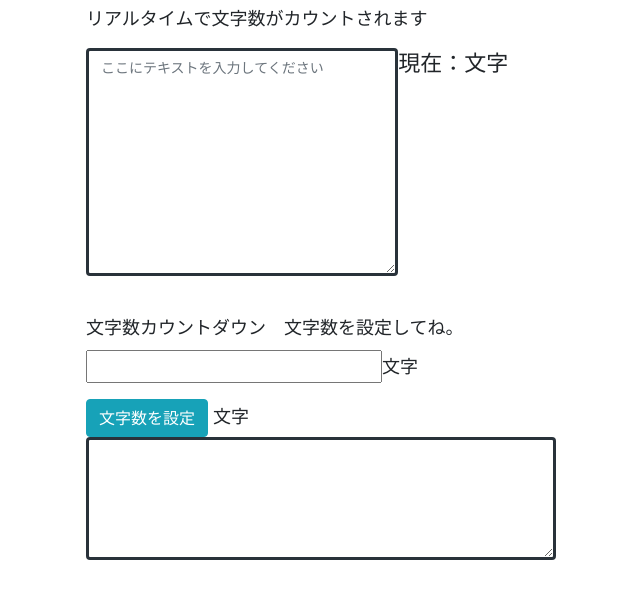
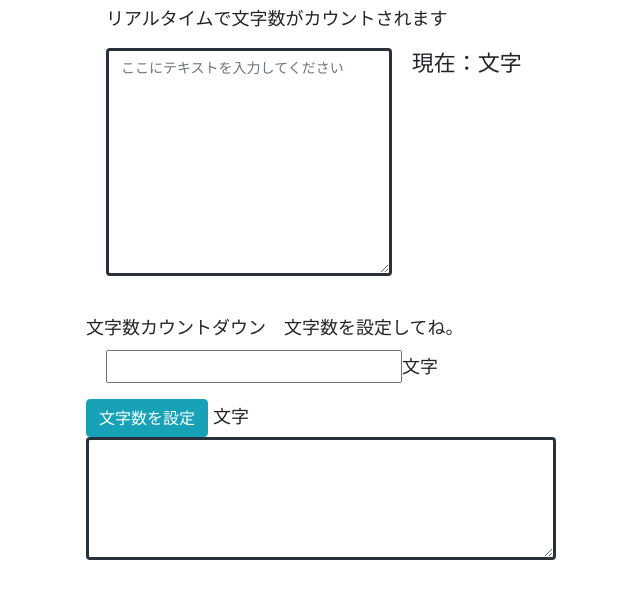
Before and after one commit to Issiki0416/Text-Counter, a website with bundled scripts: page index.html in a window 1280 px wide. Shown: the part 151-750 px from the top of the page, without its empty margins (319-959 px from the left). Built offline with nearby package versions, Linux system fonts and the light colour scheme.

Commit message:
Update style.css

```diff
--- a/css/style.css
+++ b/css/style.css
@@ -8,6 +8,9 @@
   width: 500px;
   margin-top: 100px;
   font-size: 18px;
+}
+p{
+ margin-left:20px;
 }
 #count1,
 #count2 {
```
